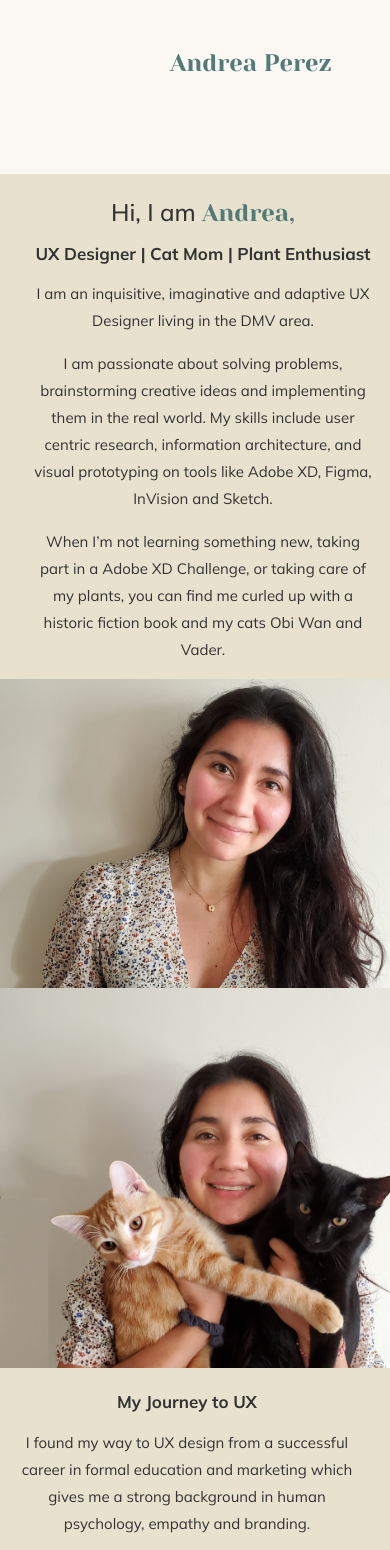
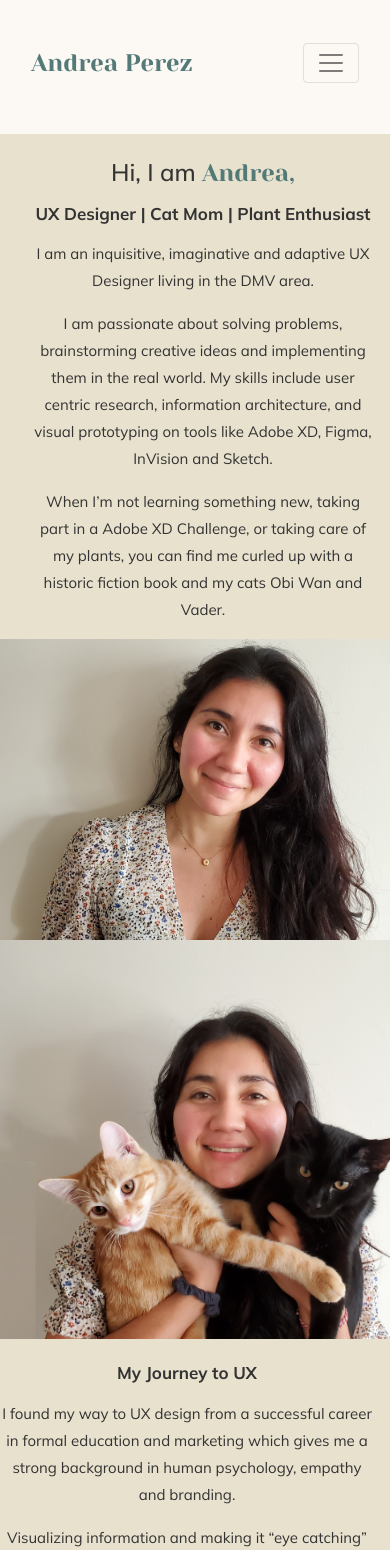
Before and after one commit to andreaperez24/UXUI-Porfolio, a plain HTML site: page about.html in a window 390 px wide. Shown: the top 1550 px of the page. Drawn offline with nearby package versions, Linux system fonts and the light colour scheme.

Commit message:
improved responsiveness.

```diff
--- a/CSS/about.css
+++ b/CSS/about.css
@@ -2,11 +2,14 @@ body {
     background-color: #FCF8F4;
 }
 /* Nav Bar */
+img{
+  max-width: 100%;
 
+  height: auto;
+}
 .navbar {
     padding-top: 40px;
-    margin-left: 139px;
-    margin-right: 143px;
+
     background-color: #FCF8F4;
 }
 .navbar-brand {
@@ -94,12 +97,11 @@ body {
 
   .section2{
     background-color: #E8E1CE;
-    margin-left: 0px;
-    margin-right: 0px;
   }
 
   .section2-text h2{
       padding-top: 40px;
+      padding-left: 40px;
     margin-right: 143px;
     font-size: 20px;
     font-weight: bold;
@@ -108,6 +110,7 @@ body {
   }
 
   .section2-text p{
+    padding-left: 40px;
     margin-top: 32px;
   margin-right: 143px;
   font-size: 17px;
@@ -221,7 +224,8 @@ body {
 }
 
 .about-picture{
-    width: 400px;
+    width: auto;
+    max-width: 100%;
 
   }
 
@@ -231,7 +235,8 @@ body {
 }
 
   .cats{
-    width: 400px;
+    width: auto;
+    max-width: 100%;
 }
 
 .section2-text h2{
@@ -392,7 +397,7 @@ font-size: 15px;
 }
 
 .about-picture{
-    width: 550px;
+    width: 700px;
 
   }
 
@@ -402,7 +407,7 @@ font-size: 15px;
 }
 
   .cats{
-    width: 550px;
+    width: 700px;
 }
 
 .section2-text h2{
--- a/CSS/style.css
+++ b/CSS/style.css
@@ -169,7 +169,8 @@ body {
     }
 
     .project-mockup {
-        width: 350px;
+      width: auto;
+      max-width: 100%;
     }
 
     .project-text{
--- a/about.html
+++ b/about.html
@@ -1,16 +1,6 @@
 <!DOCTYPE html>
 <html lang="en">
 <head>
-    <!-- Global site tag (gtag.js) - Google Analytics -->
-<script async src="https://www.googletagmanager.com/gtag/js?id=UA-178892860-1"></script>
-<script>
-  window.dataLayer = window.dataLayer || [];
-  function gtag(){dataLayer.push(arguments);}
-  gtag('js', new Date());
-
-  gtag('config', 'UA-178892860-1');
-</script>
-
     <meta charset="UTF-8">
     <meta name="viewport" content="width=device-width, initial-scale=1.0">
     <title>UXUI Portfolio</title>
@@ -23,7 +13,7 @@
    <!-- Nav Bar -->
 
 <div class="container-fluid">
-    <nav class="navbar sticky-top navbar-expand-lg">
+    <nav class="navbar sticky-top navbar-light navbar-expand-lg">
 
        <a class="navbar-brand" href="index.html" style="color:#537A77;">Andrea Perez</a>
 
@@ -31,7 +21,7 @@
         <span class="navbar-toggler-icon"></span>
       </button>
 
-        <div class="collapse navbar-collapse" id="navbarTogglerDemo02">
+        <div class="collapse navbar-collapse text-left" id="navbarSupportedContent">
 
             <ul class="navbar-nav ml-auto">
                 <li class="nav-item dropdown">
@@ -59,7 +49,7 @@
 <!-- Short bio -->
 <section id="short-bio">
 <div class="row section1">
-    <div class="col-lg-6 section1-text">
+    <div class="col-lg-6  col-md-12 col-sm-12 section1-text">
     <h1>Hi, I am <span class="name">Andrea,</span></h1>
 <h2>UX Designer | Cat Mom | Plant Enthusiast</h2>
 <p>I am an inquisitive, imaginative and adaptive UX Designer living in the DMV area. </p>
@@ -69,13 +59,13 @@
    <p>When I’m not learning something new, taking part in a Adobe XD Challenge, or taking care of my plants,  you can find me curled up with a historic fiction book and my cats Obi Wan and Vader. </p>
   </div>
   <div class="col-lg-6 my-div">
-    <img class="about-picture" src="images/andreaPerez.png" class="img-fluid" alt="Responsive image">
+    <img class="about-picture" src="images/andreaPerez.png" alt="AndreaPerez">
   </div>
 </div>
 
 <div class="row section2">
-    <div class="col-lg-6 cats-div">
-        <img class="cats" src="images/cats.png" class="img-fluid" alt="Responsive image">
+    <div class="col-lg-6 col-md-12 col-sm-12 cats-div">
+        <img class="cats" src="images/cats.png" alt="AndreaPerez">
       </div>
     <div class="col-lg-6 section2-text">
 <h2>My Journey to UX</h2>
```
Also changed, not shown: index.html (+2 -12 lines), 1 other file.
